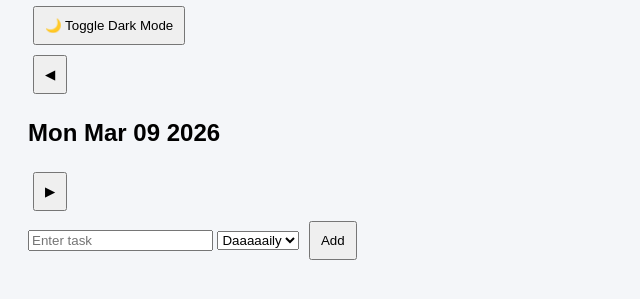
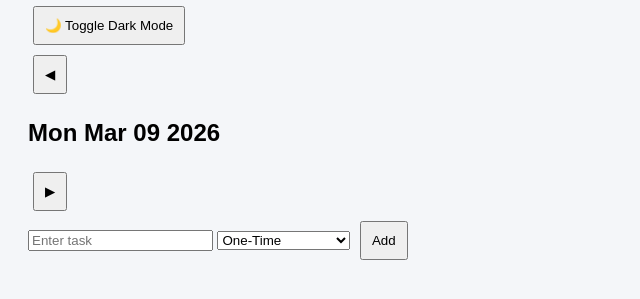
Before and after one commit to Shailajakamaraj/my-productivity-planner, a plain HTML site: page index.html in a window 1280 px wide. Shown: the part 107-406 px from the top of the page, without its empty margins (0-640 px from the left). Drawn offline with Linux system fonts and the light colour scheme.

Commit message:
Update task type options in index.html

```diff
--- a/index.html
+++ b/index.html
@@ -35,13 +35,10 @@
 <input id="taskInput" placeholder="Enter task">
 
 <select id="taskType">
-
-<option value="daily">Daaaaaily</option>
-
-<option value="weekly">Weekly</option>
-
-<option value="monthly">Monthly</option>
-
+    <option value="one-time">One-Time</option>
+    <option value="daily">Daily Repetition</option>
+    <option value="weekly">Weekly Repetition</option>
+    <option value="monthly">Monthly Repetition</option>
 </select>
 
 <button onclick="addTask()">Add</button>
```
